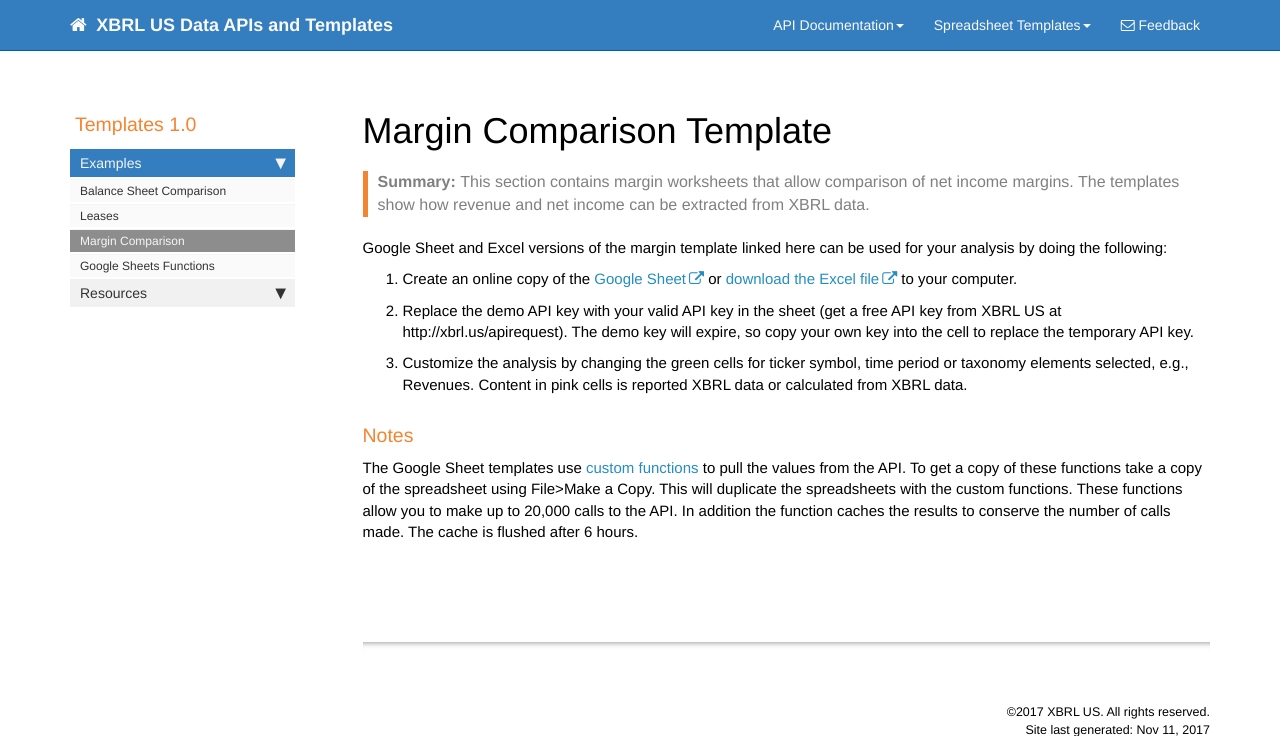
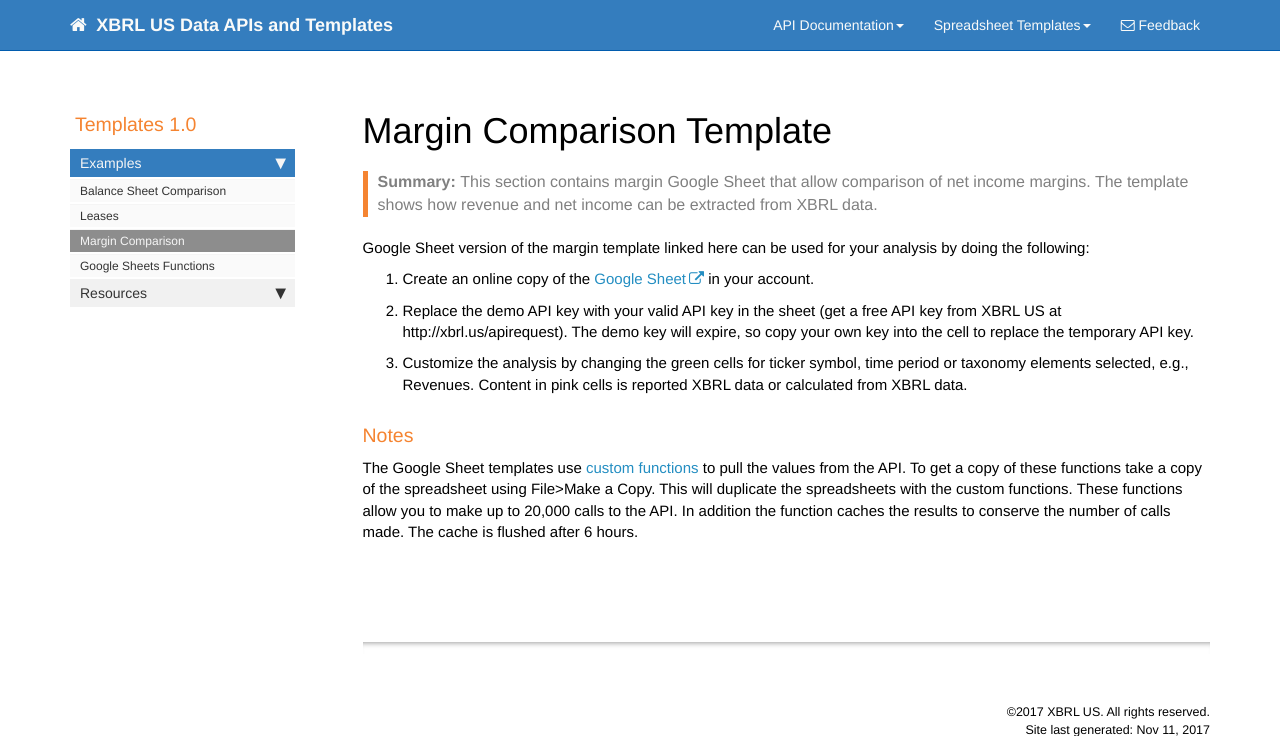
Before and after one commit to xbrlus/xbrl-api, a Jekyll site: the page built from pages/templates/MarginCompareTemplate.md, in a window 1280 px wide, cut to the strip 0-736 px from the top of the page. Built offline with Jekyll 4.4.1, drawn with Linux system fonts in a browser that asks for light colours; nearby versions of some CDN libraries; comment, search, counter and statistics services are not loaded.

Commit message:
Remove Excel martin compare template (#9)
Remove Excel margin compare template

```diff
--- a/pages/templates/MarginCompareTemplate.md
+++ b/pages/templates/MarginCompareTemplate.md
@@ -2,15 +2,15 @@
 title: Margin Comparison Template
 keywords: template
 toc: false
-summary: "This section contains margin worksheets that allow comparison of net income margins. The templates show how revenue and net income can be extracted from XBRL data."
+summary: "This section contains margin Google Sheet that allow comparison of net income margins. The template shows how revenue and net income can be extracted from XBRL data."
 sidebar: templates_sidebar
 permalink: MarginCompareTemplate.html
 folder: templates
 ---
 
-Google Sheet and Excel versions of the margin template linked here can be used for your analysis by doing the following:
+Google Sheet version of the margin template linked here can be used for your analysis by doing the following:
 
-1. Create an online copy of the <a href="https://docs.google.com/spreadsheets/d/13nOp54sRr0T9VYdVF1_FUTc8MBeb-T5Ii48UPGKKlE0/edit?usp=sharing" target="_blank">Google Sheet</a> or [download the Excel file](https://github.com/xbrlus/data_analysis_toolkit/blob/master/templates/MarginCompare.xlsm?raw=true) to your computer.
+1. Create an online copy of the <a href="https://docs.google.com/spreadsheets/d/13nOp54sRr0T9VYdVF1_FUTc8MBeb-T5Ii48UPGKKlE0/edit?usp=sharing" target="_blank">Google Sheet</a> in your account.
 
 2. Replace the demo API key with your valid API key in the sheet (get a free API key from XBRL US at http://xbrl.us/apirequest). The demo key will expire, so copy your own key into the cell to replace the temporary API key.
 
```
Also changed, not shown: 1 other file.
